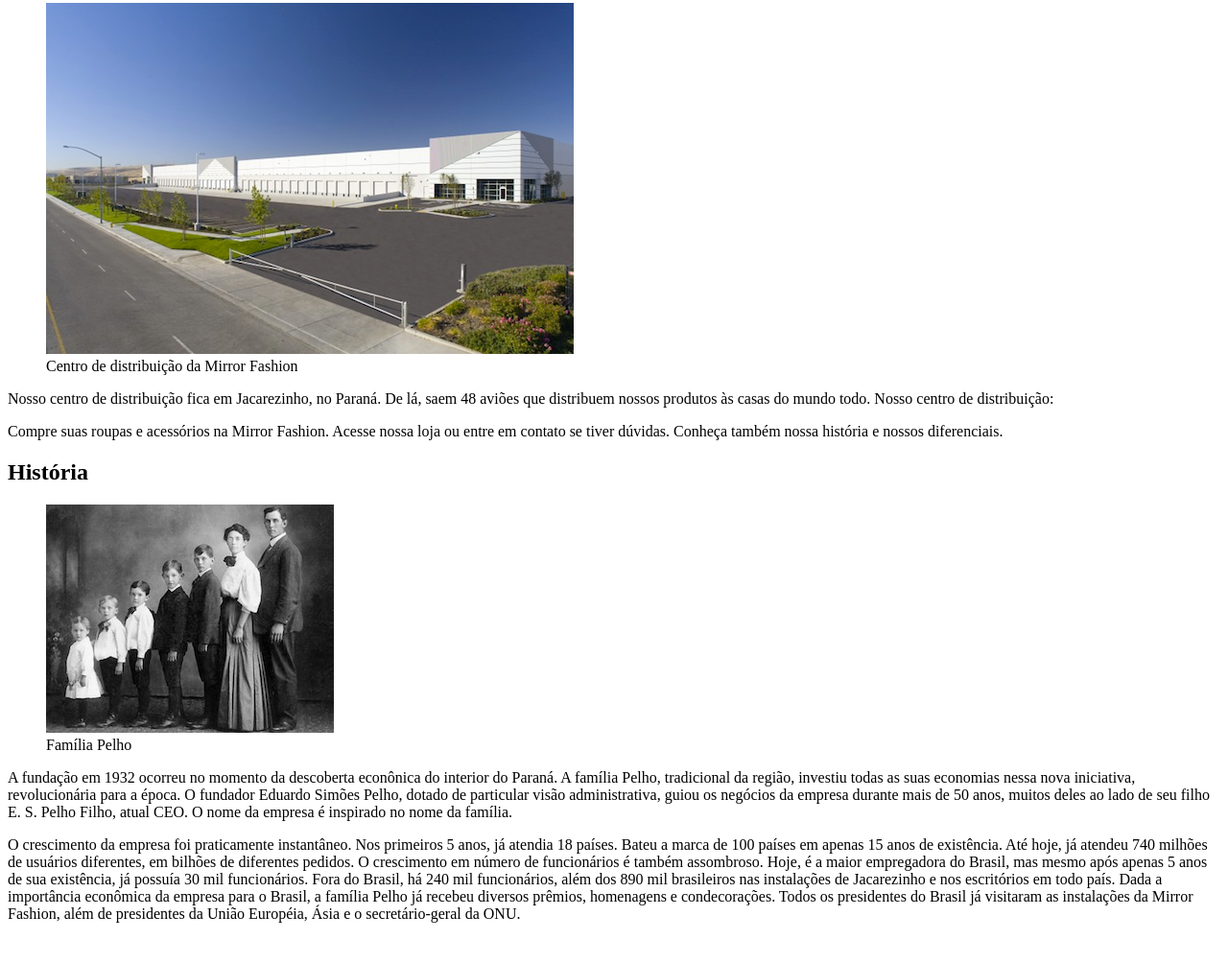
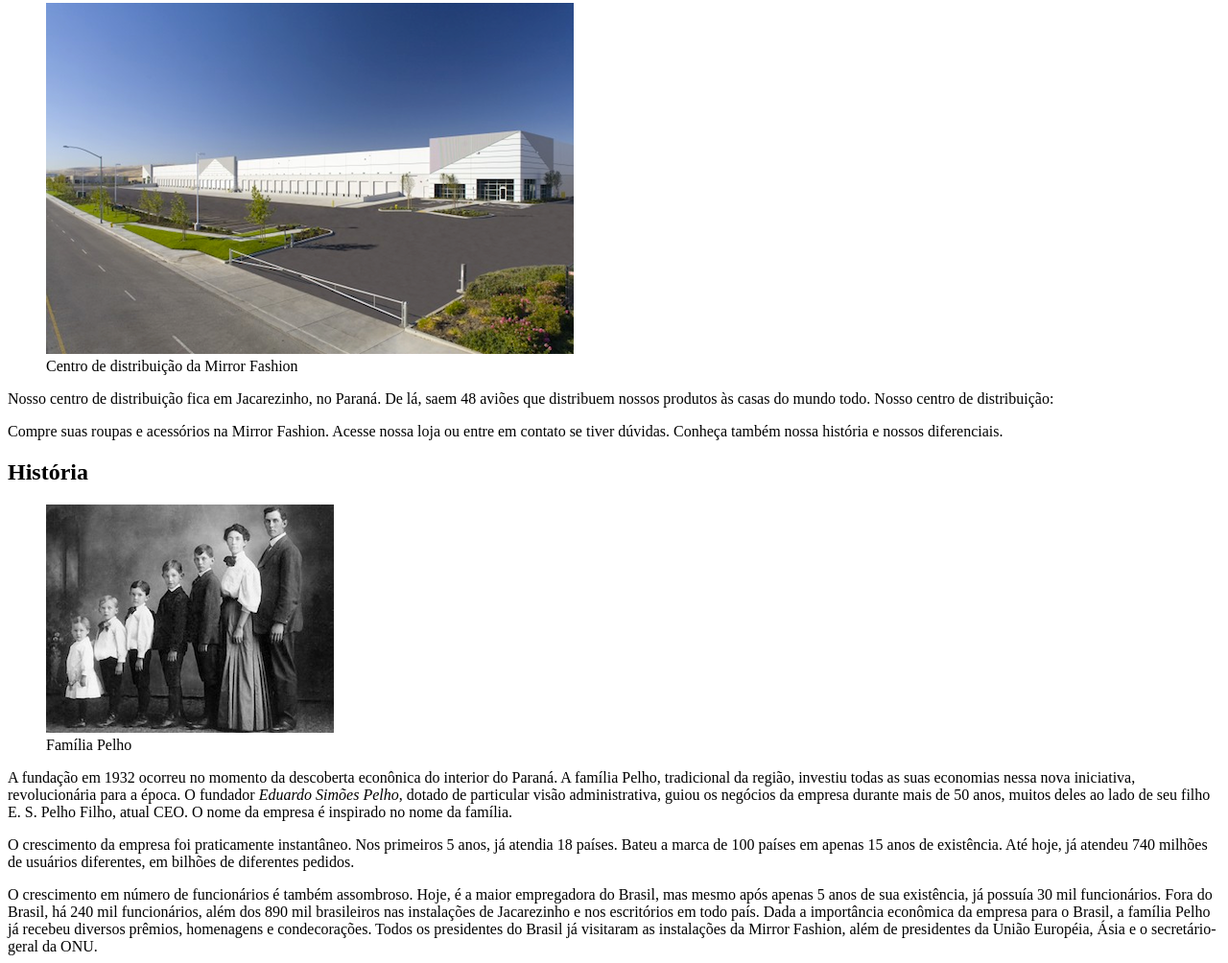
Before and after one commit to Andrimarciely/1oExercicioPratico, a plain HTML site: page sobre.html in a window 1280 px wide. Shown: the part 242-1246 px from the top of the page at 96% size. Before the commit the page ends 1212 px from the top, so only its background shows below. Drawn offline with Linux system fonts and the light colour scheme.

Commit message:
Fix - Formatação parcial do sobre.html

```diff
--- a/sobre.html
+++ b/sobre.html
@@ -36,17 +36,13 @@
    <figcaption>Família Pelho</figcaption>
   </figure>
   <p>
-A fundação em 1932 ocorreu no momento da descoberta econônica do interior do Paraná. A
-família Pelho, tradicional da região, investiu todas as suas economias nessa nova iniciativa,
-revolucionária para a época. O fundador Eduardo Simões Pelho, dotado de particular visão
-administrativa, guiou os negócios da empresa durante mais de 50 anos, muitos deles ao lado
+  A fundação em 1932 ocorreu no momento da descoberta econônica do interior do Paraná. A família Pelho, tradicional da região, investiu todas as suas economias nessa nova iniciativa,
+  revolucionária para a época. O fundador <em> Eduardo Simões Pelho</em>, dotado de particular visão administrativa, guiou os negócios da empresa durante mais de 50 anos, muitos deles ao lado
   de seu filho E. S. Pelho Filho, atual CEO. O nome da empresa é inspirado no nome da família.
   </p>
-
-O crescimento da empresa foi praticamente instantâneo. Nos primeiros 5 anos, já atendia 18 países.
-Bateu a marca de 100 países em apenas 15 anos de existência. Até hoje, já atendeu 740 milhões
-de usuários diferentes, em bilhões de diferentes pedidos.
-
+  <p>
+  O crescimento da empresa foi praticamente instantâneo. Nos primeiros 5 anos, já atendia 18 países. Bateu a marca de 100 países em apenas 15 anos de existência. Até hoje, já atendeu 740 milhões de usuários diferentes, em bilhões de diferentes pedidos.
+  </p>
 O crescimento em número de funcionários é também assombroso. Hoje, é a maior empregadora do
 Brasil, mas mesmo após apenas 5 anos de sua existência, já possuía 30 mil funcionários. Fora do
 Brasil, há 240 mil funcionários, além dos 890 mil brasileiros nas instalações de Jacarezinho e
```
Lines whose indentation alone changed are shown as unchanged.
